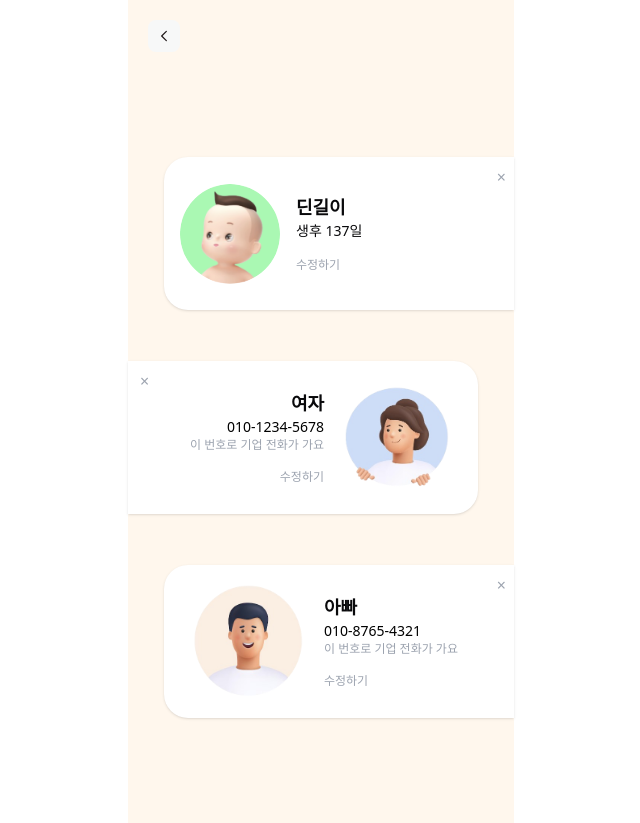
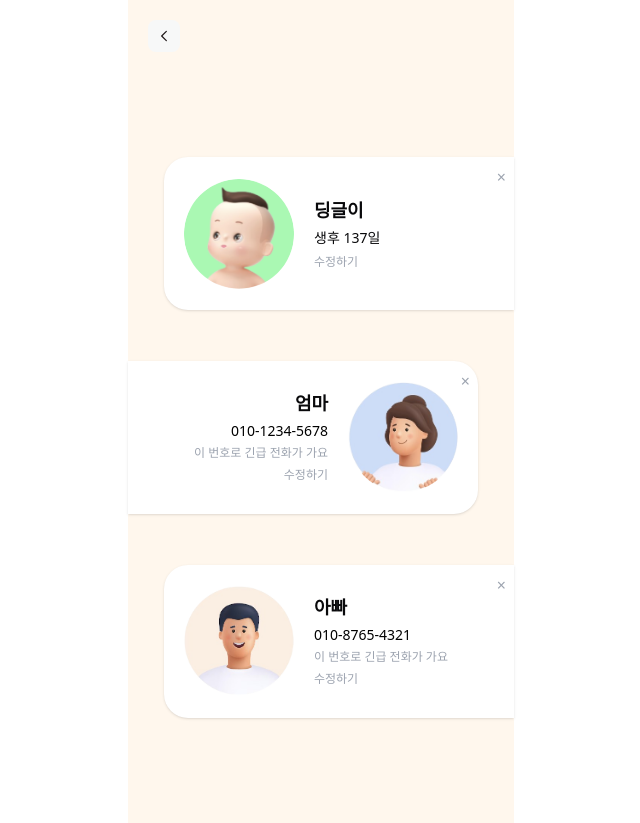
Before and after one commit to yxun20/dingle_frontend, a React (Vite) app: page /mypage in a window 1280 px wide. Shown: the whole page, without its empty margins (319-959 px from the left). Built offline with nearby package versions, Linux system fonts and the light colour scheme; what tailwindcss-truncate-multiline would draw is missing.

Commit message:
mypage-profile component

```diff
--- /dev/null
+++ b/src/components/ui/profile.tsx
@@ -0,0 +1,52 @@
+import React from 'react';
+
+interface ProfileCardProps {
+  name: string; // 프로필 이름
+  age?: string; // 나이 (선택적)
+  phone?: string; // 전화번호 (선택적)
+  description?: string; // 설명 (선택적)
+  imgSrc: string; // 이미지 경로
+  cardStyle?: string; // 카드 스타일
+  imageStyle?: string; // 이미지 스타일
+  alignment?: 'left' | 'right'; // 정렬 방향 ('left' 또는 'right')
+}
+
+const ProfileCard: React.FC<ProfileCardProps> = ({
+  name,
+  age,
+  phone,
+  description,
+  imgSrc,
+  alignment = 'left',
+}) => {
+  return (
+    <div
+      className={`w-[350px] h-1/4 bg-white shadow relative flex items-center ${
+        alignment === 'left' ? 'justify-start rounded-l-3xl ml-9' : 'justify-end rounded-r-3xl mr-9'
+      } `}
+    >
+      {alignment === 'left' && (
+        <img src={imgSrc} className= "rounded-full w-[110px] h-[110px] m-5" alt={`${name} profile`} />
+      )}
+
+      <div className={`flex-grow ${alignment === 'left' ? 'text-left' : 'text-right'} space-y-1`}>
+        <h2 className="text-lg font-bold">{name}</h2>
+        {age && <p className="text-sm">{age}</p>}
+        {phone && <p className="text-black text-sm">{phone}</p>}
+        {description && <p className="text-gray-400 text-xs">{description}</p>}
+
+          <button className="text-xs text-gray-400 mt-4" disabled>
+            수정하기
+          </button>
+
+      </div>
+
+      {alignment === 'right' && (
+        <img src={imgSrc} className="rounded-full w-[110px] h-[110px] m-5" alt={`${name} profile`} />
+      )}
+      <button className="absolute top-2 right-2 text-gray-400">&times;</button>
+    </div>
+  );
+};
+
+export default ProfileCard;
--- a/src/pages/MyPage.tsx
+++ b/src/pages/MyPage.tsx
@@ -1,65 +1,49 @@
-import babyProfile from '@/assets/babyprofile.png'; //아기 프로필 이미지
-import momProfile from '@/assets/momprofile.png'; //아기 프로필 이미지
-import dadProfile from '@/assets/dadprofile.png'; //아기 프로필 이미지
+import React from 'react';
+import ProfileCard from '@/components/ui/profile';
+import babyProfile from '@/assets/babyprofile.png';
+import momProfile from '@/assets/momprofile.png';
+import dadProfile from '@/assets/dadprofile.png';
 import BackButton from '@/components/ui/button/backButton';
 
-function MyPage() {
+const MyPage: React.FC = () => {
   return (
     <div
       className="flex flex-col items-center justify-around h-[823px] w-[386px] mx-auto bg-orange-50 pt-5"
       style={{ position: 'relative' }}
     >
-      {/* 뒤로가기 버튼 컴포넌트 to='이동할 페이지'*/}
+      {/* 뒤로가기 버튼 */}
       <BackButton to="/" className={'w-full flex justify-start pl-5'} />
 
-      {/* 프로필 카드 3장 */}
+      {/* 프로필 카드 섹션 */}
+      <div className="flex flex-col items-center justify-around h-[823px] w-[386px] p-20">
+        {/* 아기 프로필 */}
+        <ProfileCard
+          name="딩글이"
+          age="생후 137일"
+          imgSrc={babyProfile}
+          alignment="left"
+        />
 
-      <div className="flex flex-col items-center justify-around h-[823px] w-[386px] p-20">
-        {/* 아기 프로필 카드 */}
-        <div className="w-[350px] h-1/4 max-w-md bg-white rounded-l-3xl ml-9 shadow relative pl-4 flex items-center space-x-4">
-          <img src={babyProfile} className="w-[100px] h-[100px] rounded-full" alt={'profileImg'} />
+        {/* 엄마 프로필 */}
+        <ProfileCard
+          name="엄마"
+          phone="010-1234-5678"
+          description="이 번호로 긴급 전화가 가요"
+          imgSrc={momProfile}
+          alignment="right"
+        />
 
-          <div className="flex-grow">
-            <h2 className="text-lg font-bold">딘길이</h2>
-            <p className="text-sm">생후 137일</p>
-            <button className="text-xs text-gray-400 mt-4" disabled>
-              수정하기
-            </button>
-          </div>
-          <button className="absolute top-2 right-2 text-gray-400">&times;</button>
-        </div>
-
-        {/* 연락처 카드 - 여자 */}
-        <div className="w-[350px] h-1/4 bg-white rounded-r-3xl mr-9 shadow relative flex items-center justify-end">
-          <button className="absolute top-2 left-3 text-gray-400">&times;</button>
-          <div className="text-center flex flex-col items-end mr-1">
-            <h3 className="text-lg font-bold">여자</h3>
-            <p className="text-black text-sm">010-1234-5678</p>
-            <p className="text-gray-400 text-xs">이 번호로 기업 전화가 가요</p>
-            <button className="text-xs text-gray-400  mt-4" disabled>
-              수정하기
-            </button>
-          </div>
-          <img src={momProfile} className="w-[150px] h-[150px] rounded-full" alt={'profileImg'} />
-        </div>
-
-        {/* 연락처 카드 - 아빠 */}
-        <div className="w-[350px] h-1/4 max-w-md bg-white rounded-l-3xl ml-9 shadow relative flex items-center ">
-          <img src={dadProfile} className="w-[140px] h-[140px] ml-5 rounded-full" alt={'profileImg'} />
-
-          <div className="text-center flex flex-col items-start mr-1">
-            <h3 className="text-lg font-bold">아빠</h3>
-            <p className="text-black text-sm">010-8765-4321</p>
-            <p className="text-gray-400 text-xs">이 번호로 기업 전화가 가요</p>
-            <button className="text-xs text-gray-400 mt-4" disabled>
-              수정하기
-            </button>
-          </div>
-          <button className="absolute top-2 right-2 text-gray-400">&times;</button>
-        </div>
+        {/* 아빠 프로필 */}
+        <ProfileCard
+          name="아빠"
+          phone="010-8765-4321"
+          description="이 번호로 긴급 전화가 가요"
+          imgSrc={dadProfile}
+          alignment="left"
+        />
       </div>
     </div>
   );
-}
+};
 
 export default MyPage;
```
Also changed, not shown: src/assets/dadprofile.png, src/assets/momprofile.png.
